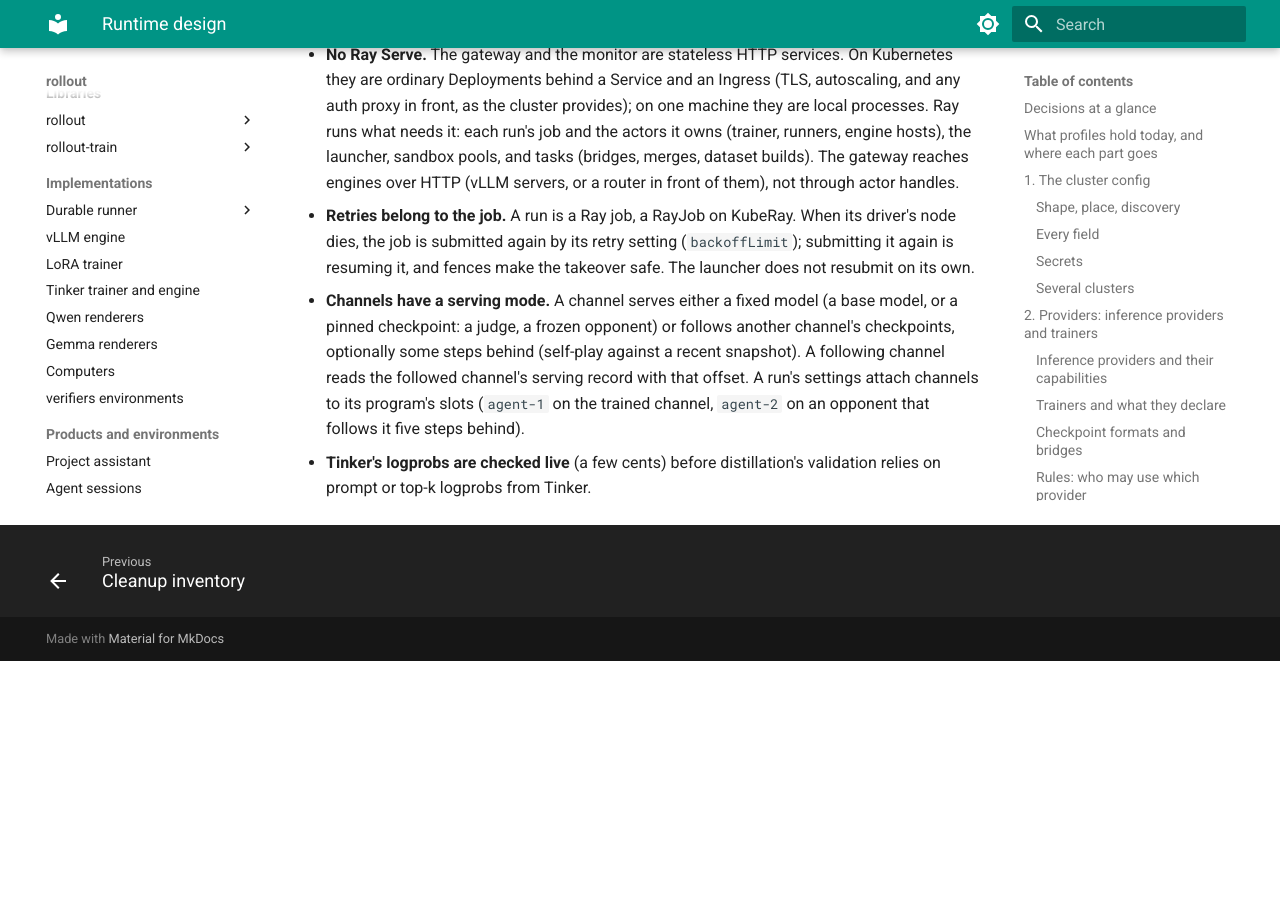
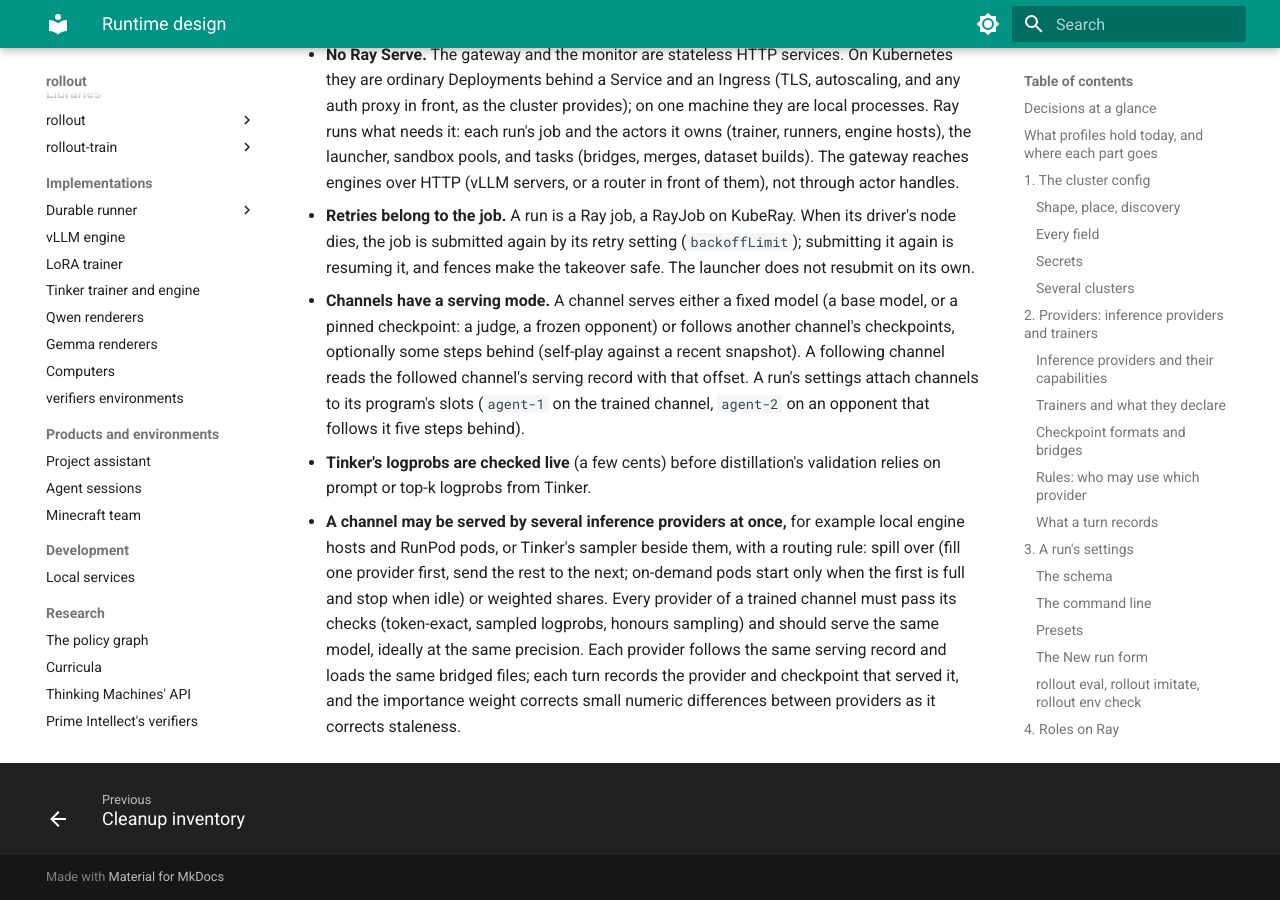
Before and after one commit to by77er/distributed_agents_environments, an MkDocs documentation site: the page built from docs/research/runtime-design.md, in a window 1280 px wide and 900 px high, scrolled down 43492 px. Built offline with MkDocs 1.6.1 and Material for MkDocs 9.7.7, drawn with Linux system fonts in a browser that asks for light colours; before the commit the page ends 44153 px from its top, so only the background shows below that.

Commit message:
Let a channel be served by several inference providers at once, by a routing rule
Co-Authored-By: Claude Opus 5.5 <noreply@anthropic.com>
Claude-Session: https://claude.ai/code/session_01AxRszaiGt82VWkd91J1awf

```diff
--- a/docs/research/runtime-design.md
+++ b/docs/research/runtime-design.md
@@ -1181,3 +1181,10 @@ The user settled the design's open questions on 2026-10-04:
   five steps behind).
 - **Tinker's logprobs are checked live** (a few cents) before distillation's validation relies on prompt or top-k
   logprobs from Tinker.
+- **A channel may be served by several inference providers at once,** for example local engine hosts and RunPod pods,
+  or Tinker's sampler beside them, with a routing rule: spill over (fill one provider first, send the rest to the next;
+  on-demand pods start only when the first is full and stop when idle) or weighted shares. Every provider of a trained
+  channel must pass its checks (token-exact, sampled logprobs, honours sampling) and should serve the same model, ideally
+  at the same precision. Each provider follows the same serving record and loads the same bridged files; each turn
+  records the provider and checkpoint that served it, and the importance weight corrects small numeric differences
+  between providers as it corrects staleness.
```
